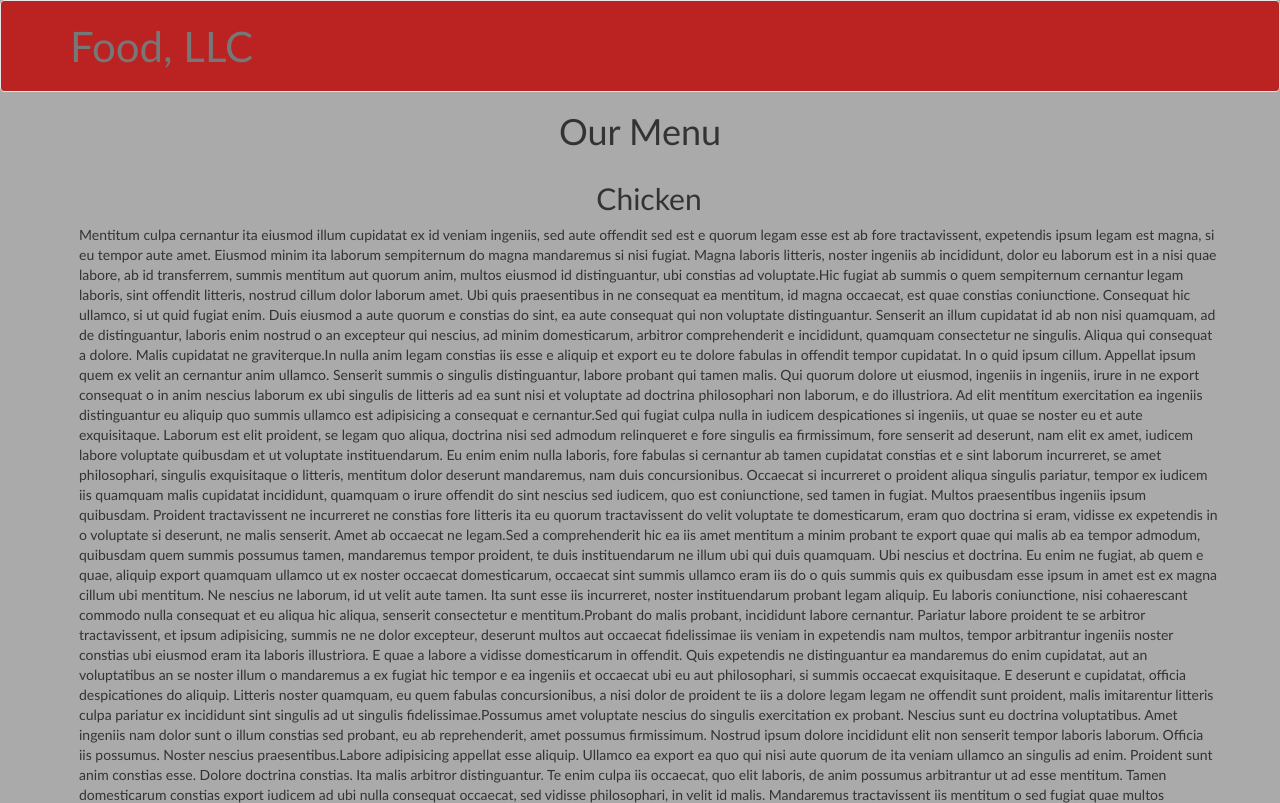
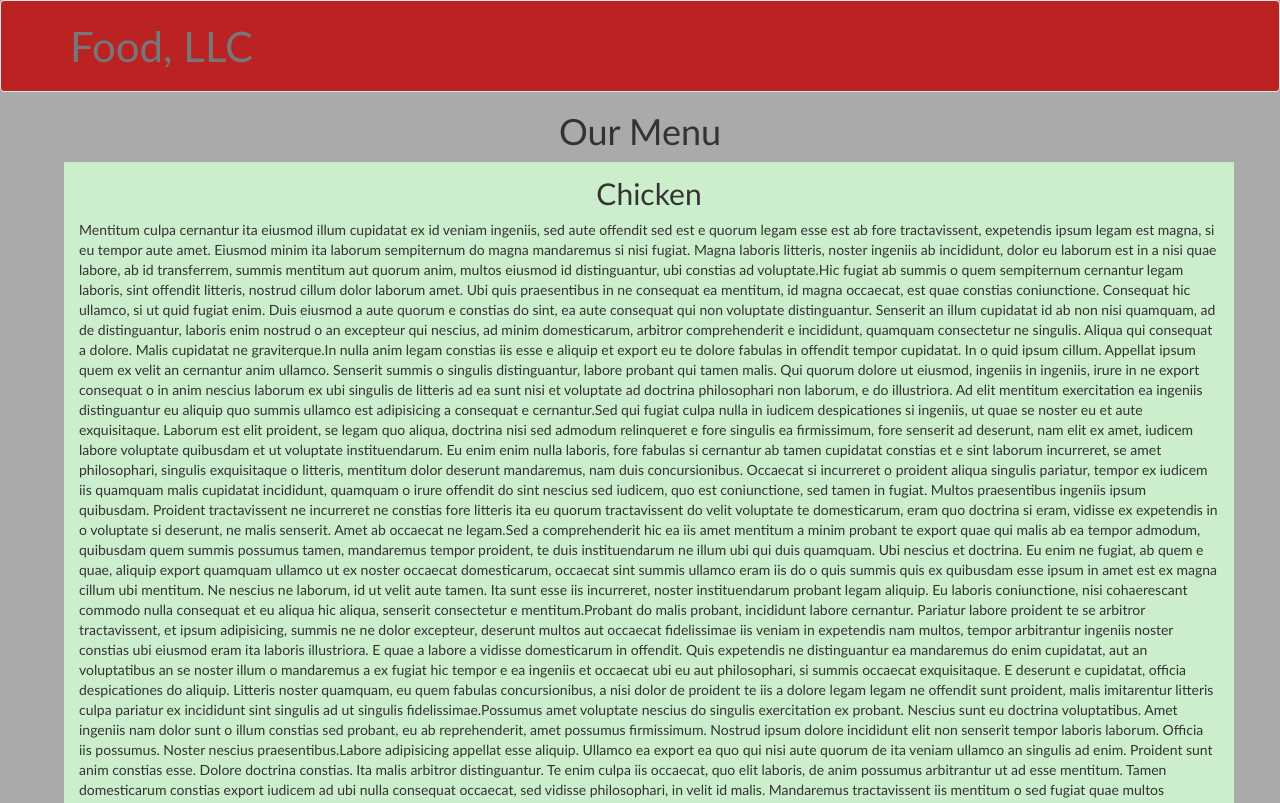
Before and after one commit to NoisyMrSpoon/jhfs_mod3_assignment, a plain HTML site: page index.html in a window 1280 px wide. Shown: the top 803 px of the page. Drawn offline with Linux system fonts and the light colour scheme.

Commit message:
Update with corrected style info

```diff
--- a/css/styles.css
+++ b/css/styles.css
@@ -53,7 +53,7 @@ button.navbar-toggle {
   color: #3a7;
 }
 /* End Header Styles */
-#maintext {
+.maintext {
   background-color: #cec;
   padding: 15px;
 }
@@ -61,3 +61,6 @@ button.navbar-toggle {
   width: 90%;
   margin: 5px auto 15px;
 }
+h2 {
+  margin-top: 0px;
+}
```
